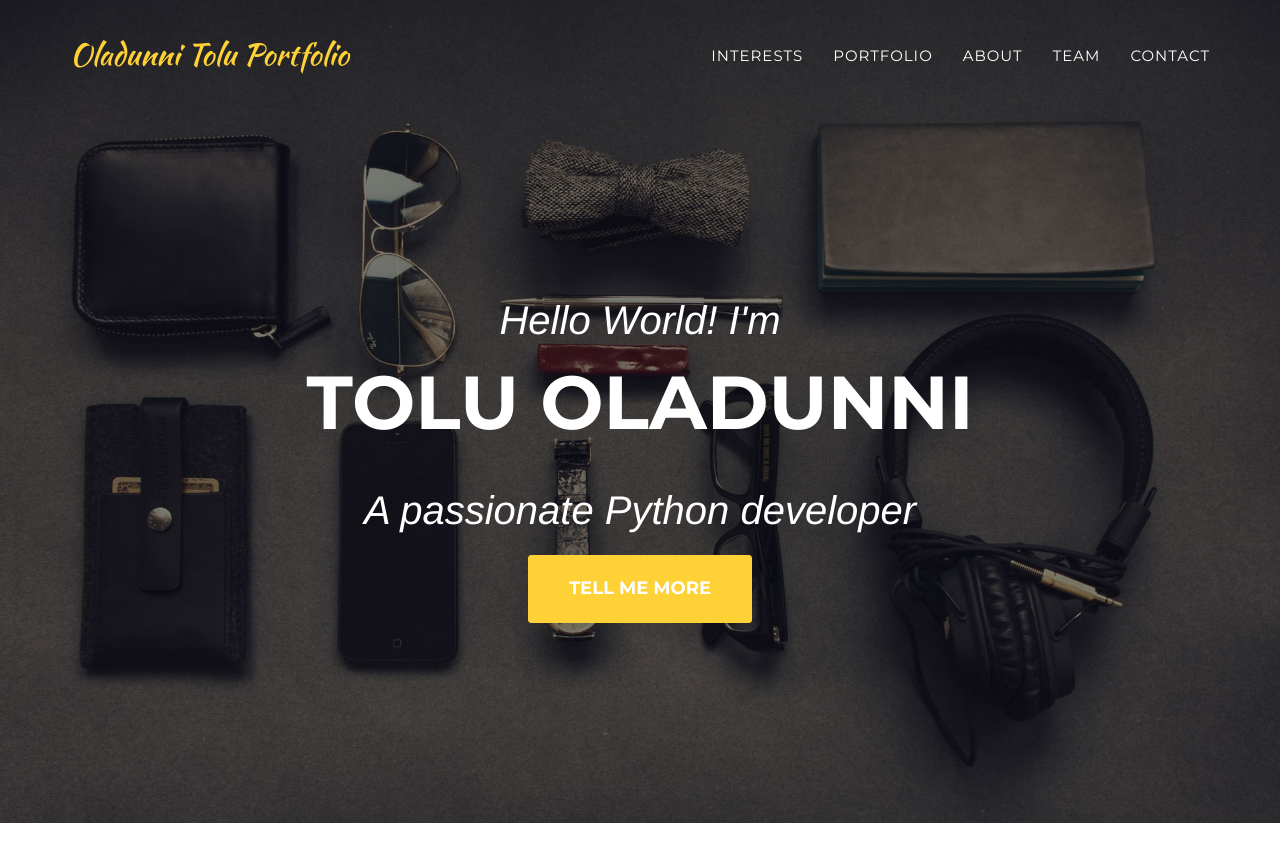
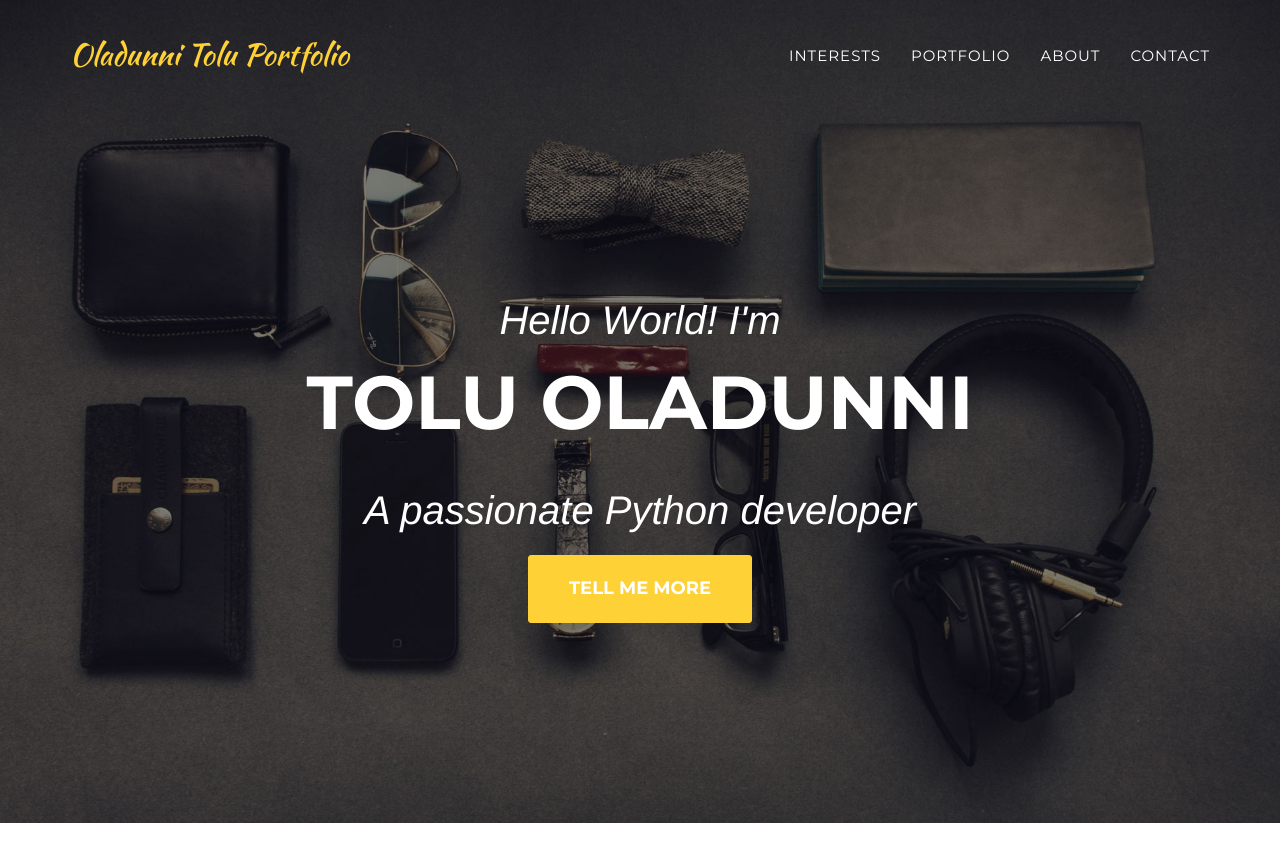
Before and after one commit to jrhtdo/jrhtdo.github.io, a Jekyll site: the page built from index.html, in a window 1280 px wide and 900 px high. Shown: the top 862 px of the window. Built offline with Jekyll 4.4.1, drawn with Linux system fonts in a browser that asks for light colours; nearby versions of some CDN libraries; some web fonts are replaced.

Commit message:
Update header.html

```diff
--- a/_includes/header.html
+++ b/_includes/header.html
@@ -21,17 +21,20 @@
                     <li>
                         <a class="page-scroll" href="#services">Interests</a>
                     </li>
+                     <!-- <li>
+                        <a class="page-scroll" href="#team">Team</a>
+                    </li>-->
                     <li>
                         <a class="page-scroll" href="#portfolio">Portfolio</a>
                     </li>
                     <li>
                         <a class="page-scroll" href="#about">About</a>
                     </li>
+                   <!-- <li>
+                        <a class="page-scroll" href="#team">Team</a>
+                    </li>-->
                     <li>
-                        <a class="page-scroll" href="#team">Team</a>
-                    </li>
-                    <li>
-                        <a class="page-scroll" href="#contact">Contact</a>
+                        <a class="page-scroll" href="#footer">Contact</a>
                     </li>
                 </ul>
             </div>
```
